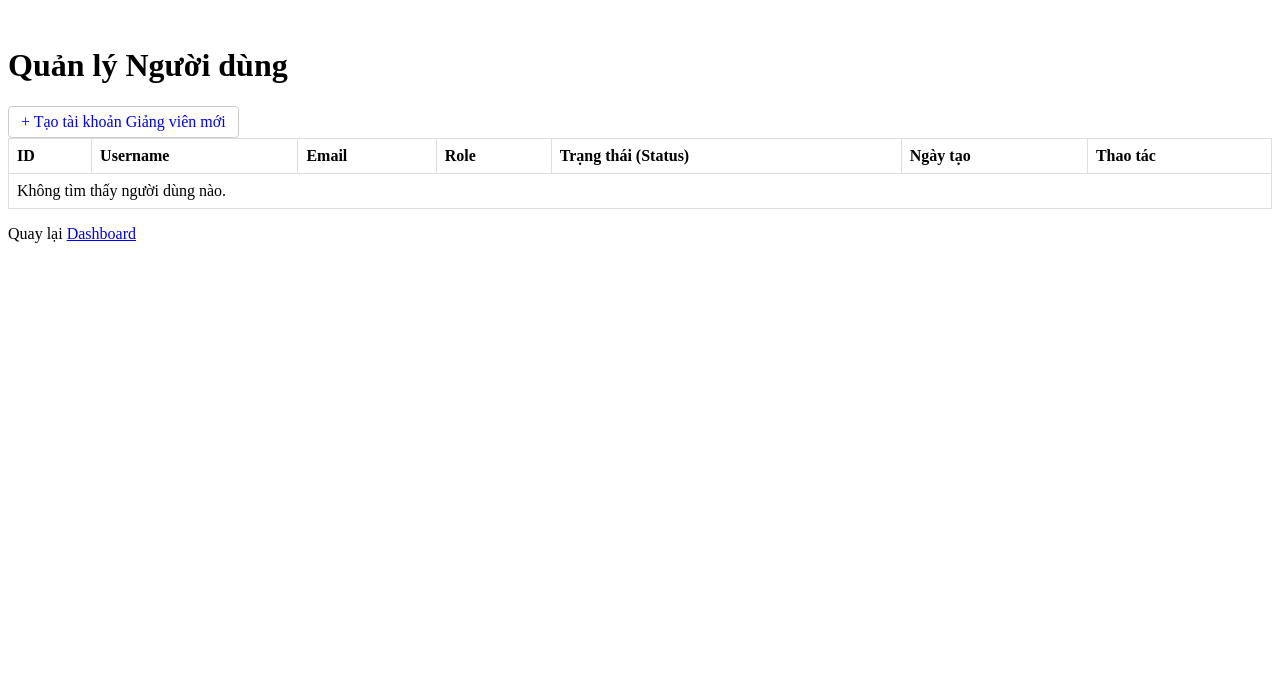
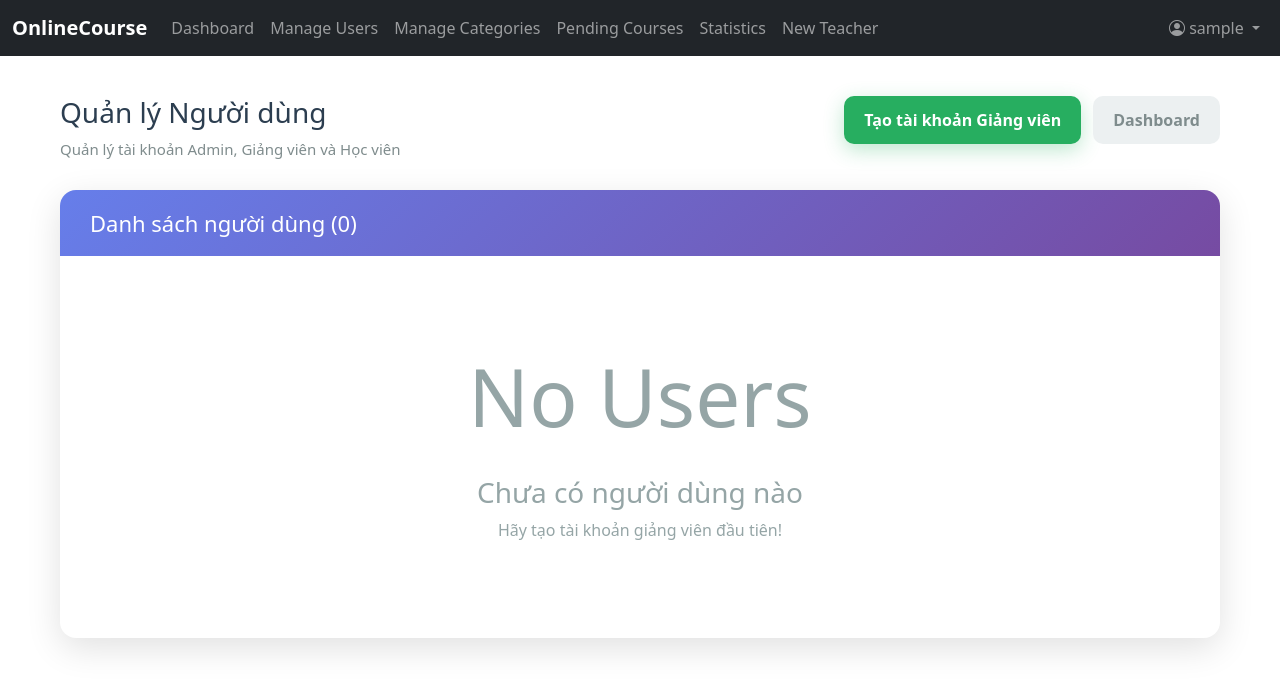
Before and after one commit to NDKha-DEV/CNWeb_BTTH02, a PHP site: the page made by onlinecourse/views/admin/users/manage.php in a window 1280 px wide. Shown: the top 691 px of the page. Run offline with PHP 8.4, Linux system fonts and the light colour scheme; the template is opened without the code that fills it, so the values that code supplies are empty; the visitor is signed in with stand-in values (Sample User, id 1); some libraries are stand-ins or nearby versions.

Commit message:
ui(admin-users): better ui

```diff
--- /dev/null
+++ b/onlinecourse/assets/css/admin-users.css
@@ -0,0 +1,215 @@
+/* =============================================
+   Admin - Quản lý Người dùng
+   ============================================= */
+
+.users-container {
+    max-width: 1200px;
+    margin: 40px auto;
+    padding: 0 20px;
+}
+
+.page-header {
+    display: flex;
+    justify-content: space-between;
+    align-items: flex-start;
+    margin-bottom: 30px;
+    flex-wrap: wrap;
+    gap: 20px;
+}
+
+.page-header h1 {
+    margin: 0;
+    color: #2c3e50;
+    font-size: 28px;
+}
+
+.subtitle {
+    margin: 8px 0 0;
+    color: #7f8c8d;
+    font-size: 15px;
+}
+
+.header-actions {
+    display: flex;
+    gap: 12px;
+    flex-wrap: wrap;
+}
+
+.btn-create {
+    background: #27ae60;
+    color: white;
+    padding: 12px 20px;
+    border-radius: 10px;
+    text-decoration: none;
+    font-weight: 600;
+    box-shadow: 0 6px 20px rgba(39,174,96,0.3);
+    transition: all 0.3s;
+}
+
+.btn-create:hover {
+    background: #219a52;
+    transform: translateY(-3px);
+}
+
+.btn-back {
+    background: #ecf0f1;
+    color: #7f8c8d;
+    padding: 12px 20px;
+    border-radius: 10px;
+    text-decoration: none;
+    font-weight: 600;
+    transition: all 0.3s;
+}
+
+.btn-back:hover {
+    background: #d5dbdb;
+    color: #2c3e50;
+}
+
+/* Alert */
+.alert {
+    padding: 16px 20px;
+    border-radius: 10px;
+    margin-bottom: 25px;
+    font-weight: 500;
+    box-shadow: 0 4px 12px rgba(0,0,0,0.08);
+}
+
+.alert-success { background: #d4edda; color: #155724; border: 1px solid #c3e6cb; }
+.alert-error   { background: #f8d7da; color: #721c24; border: 1px solid #f5c6cb; }
+
+/* Table Card */
+.table-card {
+    background: white;
+    border-radius: 16px;
+    overflow: hidden;
+    box-shadow: 0 10px 35px rgba(0,0,0,0.12);
+}
+
+.table-header {
+    background: linear-gradient(135deg, #667eea, #764ba2);
+    color: white;
+    padding: 20px 30px;
+    display: flex;
+    justify-content: space-between;
+    align-items: center;
+    flex-wrap: wrap;
+    gap: 15px;
+}
+
+.table-header h2 {
+    margin: 0;
+    font-size: 22px;
+}
+
+.table-search input {
+    padding: 10px 16px;
+    border: none;
+    border-radius: 8px;
+    width: 280px;
+    font-size: 15px;
+}
+
+.table-responsive {
+    overflow-x: auto;
+}
+
+.users-table {
+    width: 100%;
+    border-collapse: collapse;
+}
+
+.users-table th {
+    background: #34495e;
+    color: white;
+    padding: 16px 12px;
+    text-align: left;
+    font-weight: 600;
+}
+
+.users-table td {
+    padding: 16px 12px;
+    border-bottom: 1px solid #eee;
+}
+
+.users-table tr:hover {
+    background: #f8f9fa;
+}
+
+.username .user-info {
+    display: flex;
+    align-items: center;
+    gap: 8px;
+    flex-wrap: wrap;
+}
+
+.badge {
+    font-size: 11px;
+    padding: 4px 10px;
+    border-radius: 20px;
+    font-weight: 700;
+}
+
+.badge-admin { background: #e74c3c; color: white; }
+.badge-instructor { background: #3498db; color: white; }
+.badge-student { background: #95a5a6; color: white; }
+
+.status {
+    padding: 6px 12px;
+    border-radius: 20px;
+    font-size: 13px;
+    font-weight: 600;
+}
+
+.status-active { background: #d4edda; color: #155724; }
+.status-inactive { background: #f8d7da; color: #721c24; }
+
+.actions {
+    white-space: nowrap;
+}
+
+.btn-status {
+    padding: 8px 14px;
+    border: none;
+    border-radius: 8px;
+    font-size: 14px;
+    font-weight: 600;
+    cursor: pointer;
+    transition: all 0.3s;
+}
+
+.btn-activate { background: #27ae60; color: white; }
+.btn-deactivate { background: #e74c3c; color: white; }
+
+.btn-activate:hover { background: #219a52; }
+.btn-deactivate:hover { background: #c0392b; }
+
+/* Empty state */
+.empty-state {
+    text-align: center;
+    padding: 80px 20px;
+    color: #95a5a6;
+}
+
+.empty-icon {
+    font-size: 80px;
+    margin-bottom: 20px;
+}
+
+/* Responsive */
+@media (max-width: 768px) {
+    .header-actions {
+        flex-direction: column;
+        width: 100%;
+    }
+    .btn-create, .btn-back {
+        text-align: center;
+    }
+    .table-search input {
+        width: 100%;
+    }
+    .table-header {
+        flex-direction: column;
+        text-align: center;
+    }
+}
--- a/onlinecourse/views/admin/users/manage.php
+++ b/onlinecourse/views/admin/users/manage.php
@@ -1,123 +1,144 @@
 <?php
-// Kiểm tra quyền truy cập lần cuối (tuy AdminController đã làm, nhưng nên có ở View)
+// views/admin/users/index.php
+
+// Kiểm tra quyền admin (role = 2)
 if (!isset($_SESSION['user_id']) || (int)$_SESSION['user_role'] !== 2) {
-    echo "Bạn không có quyền truy cập trang này.";
+    header('Location: ' . BASE_URL . 'login');
     exit;
 }
 
 $page_title = "Quản lý Người dùng";
-// Giả định có file header và footer để tạo khung giao diện
-// require 'views/layouts/header.php';
+$css_files = ['admin-users.css'];
+include './views/layouts/header.php';
 ?>
 
-<!DOCTYPE html>
-<html lang="vi">
-<head>
-    <meta charset="UTF-8">
-    <title><?= $page_title ?></title>
-    <style>
-        .admin-table { width: 100%; border-collapse: collapse; }
-        .admin-table th, .admin-table td { border: 1px solid #ddd; padding: 8px; text-align: left; }
-        .active-status { color: green; font-weight: bold; }
-        .inactive-status { color: red; font-weight: bold; }
-        .btn { padding: 6px 12px; border: 1px solid #ccc; border-radius: 4px; cursor: pointer; text-decoration: none; display: inline-block; }
-        .btn-success { background-color: #28a745; color: white; border-color: #28a745; }
-        .header-controls { display: flex; justify-content: space-between; align-items: center; margin-bottom: 20px; }
-    </style>
-</head>
-<body>
-
-    <div class="header-controls">
+<div class="users-container">
+    <div class="page-header">
+        <div>
             <h1><?= $page_title ?></h1>
-        <a href="<?= BASE_URL ?>admin/users/create-instructor" class="btn btn-success">
-            + Tạo tài khoản Giảng viên mới
+            <p class="subtitle">Quản lý tài khoản Admin, Giảng viên và Học viên</p>
+        </div>
+        <div class="header-actions">
+            <a href="<?= BASE_URL ?>admin/users/create-instructor" class="btn-create">
+                Tạo tài khoản Giảng viên
+            </a>
+            <a href="<?= BASE_URL ?>admin/dashboard" class="btn-back">
+                Dashboard
             </a>
         </div>
-    <?php
-    // Hiển thị thông báo thành công hoặc lỗi (nếu có từ redirect)
-    if (isset($_GET['success']) && $_GET['success'] === 'status_updated') {
-        echo "<p style='color: green;'>Cập nhật trạng thái người dùng thành công!</p>";
-    }
-    if (isset($_GET['error']) && $_GET['error'] === 'status_failed') {
-        echo "<p style='color: red;'>Cập nhật trạng thái người dùng thất bại.</p>";
-    }
-    // Thêm thông báo tạo thành công/lỗi
-    if (isset($_SESSION['success'])): ?>
-        <p style='color: green;'><?= $_SESSION['success']; unset($_SESSION['success']); ?></p>
-    <?php endif;
-    if (isset($_SESSION['error'])): ?>
-        <p style='color: red;'><?= $_SESSION['error']; unset($_SESSION['error']); ?></p>
+    </div>
+
+    <!-- Flash Messages -->
+    <?php if (isset($_SESSION['success'])): ?>
+        <div class="alert alert-success">
+            <?= $_SESSION['success']; unset($_SESSION['success']); ?>
+        </div>
     <?php endif; ?>
 
-    <table class="admin-table">
+    <?php if (isset($_SESSION['error'])): ?>
+        <div class="alert alert-error">
+            <?= $_SESSION['error']; unset($_SESSION['error']); ?>
+        </div>
+    <?php endif; ?>
+
+    <?php if (isset($_GET['success']) && $_GET['success'] === 'status_updated'): ?>
+        <div class="alert alert-success">Cập nhật trạng thái người dùng thành công!</div>
+    <?php endif; ?>
+
+    <?php if (isset($_GET['error']) && $_GET['error'] === 'status_failed'): ?>
+        <div class="alert alert-error">Cập nhật trạng thái thất bại. Vui lòng thử lại!</div>
+    <?php endif; ?>
+
+    <!-- Bảng người dùng -->
+    <div class="table-card">
+        <div class="table-header">
+            <h2>Danh sách người dùng (<?= count($users ?? []) ?>)</h2>
+        </div>
+
+        <?php if (!empty($users)): ?>
+            <div class="table-responsive">
+                <table class="users-table">
                     <thead>
                         <tr>
-                <th>ID</th>
-                <th>Username</th>
-                <th>Email</th>
-                <th>Role</th>
-                <th>Trạng thái (Status)</th>
-                <th>Ngày tạo</th>
-                <th>Thao tác</th>
+                            <th width="6%">#</th>
+                            <th width="18%">Tên đăng nhập</th>
+                            <th width="22%">Email</th>
+                            <th width="12%">Vai trò</th>
+                            <th width="12%">Trạng thái</th>
+                            <th width="15%">Ngày tạo</th>
+                            <th width="15%">Thao tác</th>
                         </tr>
                     </thead>
                     <tbody>
-            <?php if (!empty($users)): ?>
-                <?php foreach ($users as $user): ?>
+                        <?php foreach ($users as $index => $user):
+                            $status = (int)$user['status'];
+                            $role = (int)$user['role'];
+                        ?>
                             <tr>
-                        <td><?= htmlspecialchars($user['id']) ?></td>
-                        <td><?= htmlspecialchars($user['username']) ?></td>
+                                <td><strong>#<?= $index + 1 ?></strong></td>
+                                <td class="username">
+                                    <div class="user-info">
+                                        <strong><?= htmlspecialchars($user['username']) ?></strong>
+                                        <?php if ($role == 2): ?>
+                                            <span class="badge badge-admin">Admin</span>
+                                        <?php endif; ?>
+                                    </div>
+                                </td>
                                 <td><?= htmlspecialchars($user['email']) ?></td>
                                 <td>
-                            <?php
-                                // Chuyển Role ID thành tên dễ đọc
-                                if ($user['role'] == 2) {
-                                    echo "Admin";
-                                } elseif ($user['role'] == 1) {
-                                    echo "Giảng viên";
-                                } else {
-                                    echo "Học viên";
-                                }
-                            ?>
+                                    <?php if ($role == 2): ?>
+                                        <span class="badge badge-admin">Admin</span>
+                                    <?php elseif ($role == 1): ?>
+                                        <span class="badge badge-instructor">Giảng viên</span>
+                                    <?php else: ?>
+                                        <span class="badge badge-student">Học viên</span>
+                                    <?php endif; ?>
                                 </td>
                                 <td>
-                            <?php
-                                $status = (int)$user['status'];
-                                if ($status === 1) {
-                                    echo "<span class='active-status'>Hoạt động</span>";
-                                } else {
-                                    echo "<span class='inactive-status'>Vô hiệu hóa</span>";
-                                }
-                            ?>
+                                    <?php if ($status === 1): ?>
+                                        <span class="status status-active">Hoạt động</span>
+                                    <?php else: ?>
+                                        <span class="status status-inactive">Vô hiệu hóa</span>
+                                    <?php endif; ?>
                                 </td>
-                        <td><?= htmlspecialchars($user['created_at']) ?></td>
-                        <td>
-                            <form method="POST" action="<?= BASE_URL ?>admin/users/toggle-status" style="display:inline;">
-                                <input type="hidden" name="user_id" value="<?= htmlspecialchars($user['id']) ?>">
+                                <td class="text-center">
+                                    <?= date('d/m/Y', strtotime($user['created_at'])) ?>
+                                </td>
+                                <td class="actions">
+                                    <form method="POST" action="<?= BASE_URL ?>admin/users/toggle-status" class="toggle-form">
+                                        <input type="hidden" name="user_id" value="<?= $user['id'] ?>">
+                                        <input type="hidden" name="status" value="<?= $status === 1 ? 0 : 1 ?>">
 
                                         <?php if ($status === 1): ?>
-                                    <input type="hidden" name="status" value="0">
-                                    <button type="submit" onclick="return confirm('Bạn có chắc chắn muốn VÔ HIỆU HÓA người dùng này?');">Vô hiệu hóa</button>
+                                            <button type="submit" class="btn-status btn-deactivate"
+                                                    onclick="return confirm('Bạn có chắc chắn muốn VÔ HIỆU HÓA tài khoản này?\n\nNgười dùng sẽ không thể đăng nhập.');">
+                                                Vô hiệu hóa
+                                            </button>
                                         <?php else: ?>
-                                    <input type="hidden" name="status" value="1">
-                                    <button type="submit" onclick="return confirm('Bạn có chắc chắn muốn KÍCH HOẠT người dùng này?');">Kích hoạt</button>
+                                            <button type="submit" class="btn-status btn-activate"
+                                                    onclick="return confirm('Bạn có chắc chắn muốn KÍCH HOẠT lại tài khoản này?');">
+                                                Kích hoạt
+                                            </button>
                                         <?php endif; ?>
                                     </form>
-
                                 </td>
                             </tr>
                         <?php endforeach; ?>
-            <?php else: ?>
-                <tr>
-                    <td colspan="7">Không tìm thấy người dùng nào.</td>
-                </tr>
-            <?php endif; ?>
                     </tbody>
                 </table>
-    <p>Quay lại <a href="/onlinecourse/admin/dashboard">Dashboard</a></p>
-</body>
-</html>
+            </div>
 
-<?php
-// require 'views/layouts/footer.php';
-?>
+            <!-- Placeholder phân trang (khi có nhiều user) -->
+            <!-- <div class="pagination">...</div> -->
+
+        <?php else: ?>
+            <div class="empty-state">
+                <div class="empty-icon">No Users</div>
+                <h3>Chưa có người dùng nào</h3>
+                <p>Hãy tạo tài khoản giảng viên đầu tiên!</p>
+            </div>
+        <?php endif; ?>
+    </div>
+</div>
+
+<?php include './views/layouts/footer.php'; ?>
```
Lines whose indentation alone changed are shown as unchanged.
